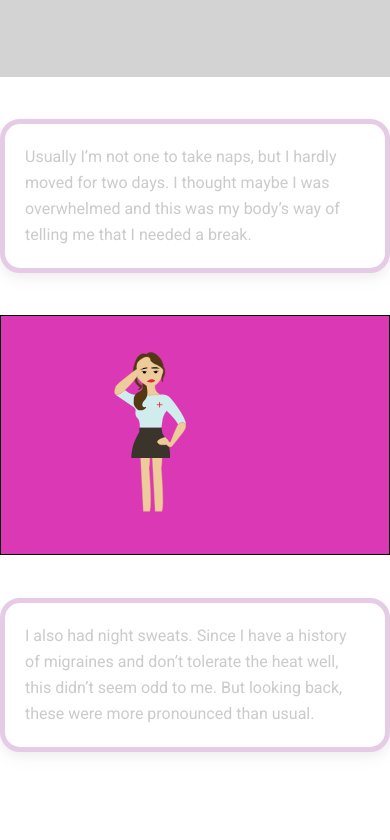
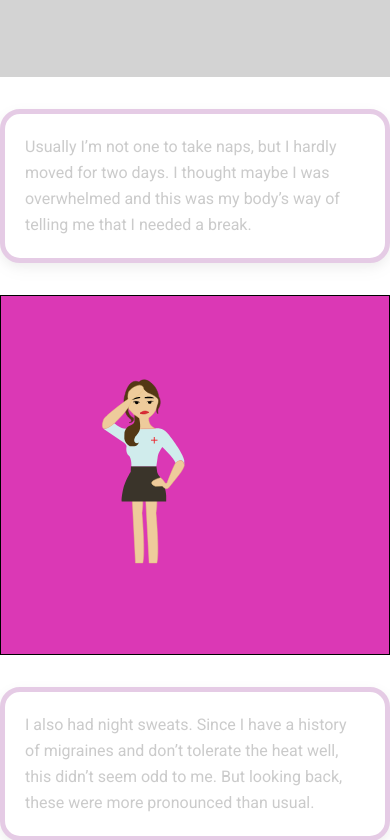
Before and after one commit to des-ant/2020_Humans_of_Covid-19, a plain HTML site: page index.html in a window 390 px wide. Shown: the part 815-1655 px from the top of the page. Drawn offline with nearby package versions, Linux system fonts and the light colour scheme.

Commit message:
responsive svg

```diff
--- a/css/styles.scss
+++ b/css/styles.scss
@@ -4,6 +4,10 @@ $roboto: 'Roboto',
 Helvetica,
 Arial,
 sans-serif;
+
+$svg-width: 40em;
+$svg-height: $svg-width * 9 / 16;
+$step-margin-unit: 2em;
 
 /* Responsive height */
 html,
@@ -82,10 +86,10 @@ ul {
   width: 100%;
   max-width: 30em;
   padding: 1.25em;
-  margin-top: 5vh;
+  margin-top: $step-margin-unit;
   margin-left: auto;
   margin-right: auto;
-  margin-bottom: \max(30vh, calc(5vh + 15em));
+  margin-bottom: \max($svg-height + $step-margin-unit, $step-margin-unit + 15em);
   border: 5px solid purple;
   border-radius: 20px;
   background-color: white;
@@ -94,28 +98,26 @@ ul {
 }
 
 .step-svg {
-  margin: 5vh auto 5vh auto;
+  margin: $step-margin-unit auto $step-margin-unit auto;
 }
 
 /* Styles for the SVG chart */
-svg {
-  width: 100%;
-  height: 100%;
-  margin: 0 auto;
-  // margin: 1.25em;
-  display: block;
-}
 
 .svg-wrapper {
   position: relative;
-  height: 25vh;
-  min-height: 15em;
   width: 100%;
-  max-width: 30em;
+  max-width: $svg-width;
+  height: $svg-height;
   margin: 0 auto 0 auto;
   border: 1px solid black;
   background-color: #db38b5;
   z-index: -1;
+  svg {
+    width: 100%;
+    height: 100%;
+    margin: 0 auto;
+    display: block;
+  }
 }
 
 #svg-1-1 {
@@ -139,12 +141,6 @@ svg {
     fill: #ed1c24
   }
 }
-
-// #svg-1-1 {
-//   .st0 {
-//     color: white;
-//   }
-// }
 
 /* HEADER */
 
--- a/js/script.js
+++ b/js/script.js
@@ -1,24 +1,4 @@
-// // Resize window, responsive
-// function resize() {
-//   let height = window.innerHeight;
-//   var panels = document.querySelectorAll(".panel");
-//   var i;
-//   for (i = 0; i < panels.length; i++) {
-//     panels[i].style.setProperty("height", `${height}px`);
-//   }
-// }
-
-// // Resize on load
-// resize();
-
-// // We listen to the resize event
-// window.addEventListener('resize', resize());
-
 gsap.registerPlugin(ScrollTrigger, ScrollToPlugin);
-
-// ScrollTrigger.defaults({
-//   toggleActions: "restart pause resume pause"
-// });
 
 // Scroll down arrow animation
 gsap.to(".arrow", { y: 12, ease: "power1.inOut", repeat: -1, yoyo: true });
@@ -51,35 +31,14 @@ gsap.utils.toArray('.step').forEach(step => {
   });
 });
 
-// This pins the SVG animation wrapper when it hits the center of the viewport
-// and releases the pin when the final textbox meets the bottom of the svg
-// We use a function to define the end point to line up the top of the
-// title box with the bottom of the svg
-// ScrollTrigger.create({
-//   trigger: '#svg-1-1',
-//   endTrigger: '#title-2',
-//   start: 'center center',
-//   end: () => {
-//     const height = window.innerHeight;
-//     const svgHeight = document.querySelector('#svg-1-1')
-//       .offsetHeight;
-//     return `top ${svgHeight + (height - svgHeight) / 2}px`;
-//   },
-//   pin: true,
-//   pinSpacing: false,
-//   // markers: true,
-//   id: 'svg-pin-1-1'
-// });
-
 // First svg animation
 // This pins the SVG animation wrapper when it hits the center of the viewport
 // and releases the pin when the final textbox meets the bottom of the svg
 // We use a function to define the end point to line up the top of the
 // title box with the bottom of the svg
-var t1 = gsap.timeline({
-  // repeat: 1,
-  scrollTrigger: {
+ScrollTrigger.create({
   trigger: '#svg-1-1',
+  toggleActions: "play pause resume reset",
   endTrigger: '#title-2',
   start: 'center center',
   end: () => {
@@ -91,9 +50,21 @@ var t1 = gsap.timeline({
   pin: true,
   pinSpacing: false,
   // markers: true,
-    scrub: true,
+  // scrub: true,
   id: 'svg-pin-1-1'
+});
+
+var t1 = gsap.timeline({
+  repeat: -1,
+  scrollTrigger: {
+    trigger: '#svg-1-1',
+    toggleActions: "play pause resume reset",
+    endTrigger: '#title-2',
+    start: 'top 80%',
+    end: 'top 20%',
+    // markers: true,
+    id: 'svg-1-1'
   }
 });
 t1.to("#svg-1-1 #arms", {duration: 1, rotation: 90, x: 100}, 0)
-t1.to("#svg-1-1 #skirt", {duration: 1, scale: 2, ease:"back"}, 0)
+t1.to("#svg-1-1 #skirt", {duration: 1, scale: 2, ease:"back"}, 0.5)
```
Also changed, not shown: css/styles.css, 1 other file. Lines whose indentation alone changed are shown as unchanged.
